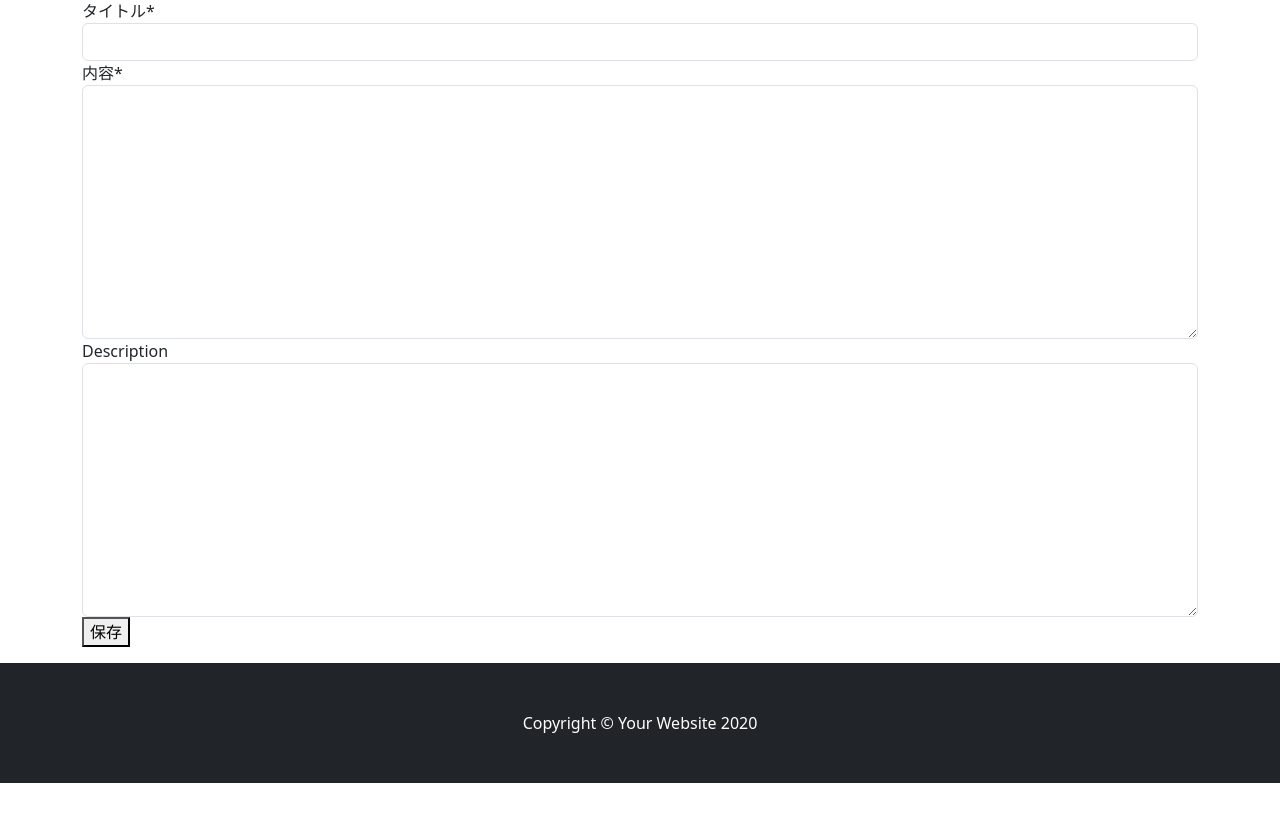
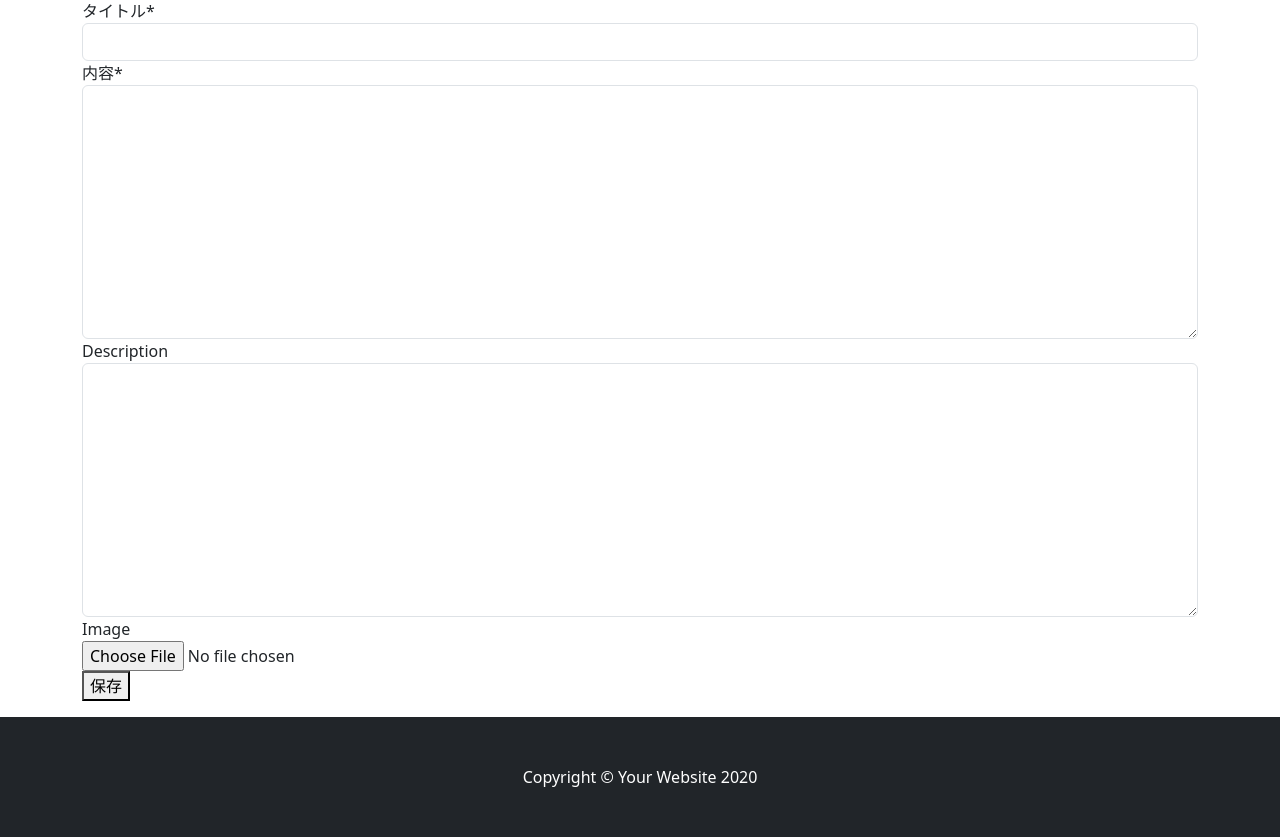
Before and after one commit to tkkj0017/my_recipe_site, a Django app: page /recipe/create in a window 1280 px wide. Shown: the part 57-894 px from the top of the page. Before the commit the page ends 840 px from the top, so only its background shows below. Run offline with Django 3.2, Linux system fonts and the light colour scheme; some libraries are stand-ins or nearby versions.

Commit message:
画像の処理&投稿機能を追加

```diff
--- a/config/urls.py
+++ b/config/urls.py
@@ -15,8 +15,8 @@ Including another URLconf
 """
 from django.contrib import admin
 from django.urls import path, include
-from recipe.views import (
-    RecipeListView, RecipeCreateView, RecipeDetailView, RecipeUpdateView, RecipeDeleteView)
+from django.conf import settings
+from django.conf.urls.static import static
 from lib.views import IndexTemplateView
 
 
@@ -26,4 +26,4 @@ urlpatterns = [
     path('', IndexTemplateView.as_view(), name="index"),
 
     path('recipe/', include("recipe.urls")),
-]
+] + static(settings.MEDIA_URL, document_root=settings.MEDIA_ROOT)
--- a/recipe/models.py
+++ b/recipe/models.py
@@ -1,4 +1,6 @@
 from django.db import models
+from imagekit.models import ImageSpecField
+from imagekit.processors import ResizeToFill
 
 
 class Recipe(models.Model):
@@ -12,8 +14,15 @@ class Recipe(models.Model):
 
     title = models.CharField(verbose_name="タイトル", max_length=200)
     content = models.TextField(verbose_name="内容")
-
     description = models.TextField(blank=True, default="")
-
+    image = models.ImageField(upload_to="images/uploaded", default=None, null=True, blank=True)
     created = models.DateTimeField(auto_now_add=True)
     modified = models.DateTimeField(auto_now=True)
+
+    # 画像処理用フィールド(データベースには登録しない)
+    detail_main = ImageSpecField(
+        source="image",
+        processors=[ResizeToFill(640, 480)],
+        format="jpeg",
+        options={"quality": 80}
+    )
--- a/recipe/templates/recipe/recipe_detail.html
+++ b/recipe/templates/recipe/recipe_detail.html
@@ -9,7 +9,11 @@
             <h1>{{ recipe.title }}</h1>
         </div>
         <div class="col-lg-7">
-            <img src="{% static 'images/01.jpg' %}" width="640" class="img-fluid rounded border">
+            {% if recipe.image %}
+                <img src="{{ recipe.detail_main.url }}" width="640" class="img-fluid rounded border">
+            {% else %}
+                <img src="{% static 'images/01.jpg' %}" width="640" class="img-fluid rounded border">
+            {% endif %}
         </div>
         <div class="col-lg-5">
             <h3>作り方</h3>
--- a/recipe/templates/recipe/recipe_form.html
+++ b/recipe/templates/recipe/recipe_form.html
@@ -3,7 +3,7 @@
 
 {% block body %}
 
-    <form method="post">
+    <form method="post" enctype="multipart/form-data">
         {% csrf_token %}
         {{ form | crispy }}
 
--- a/recipe/views.py
+++ b/recipe/views.py
@@ -11,7 +11,7 @@ class RecipeListView(ListView):
 
 class RecipeCreateView(CreateView):
     model = Recipe
-    fields = ["title", "content", "description"]
+    fields = ["title", "content", "description", "image"]
     success_url = reverse_lazy("recipe:index")
 
     def form_valid(self, form):
@@ -34,7 +34,7 @@ class RecipeDetailView(DetailView):
 
 class RecipeUpdateView(UpdateView):
     model = Recipe
-    fields = ["title", "content", "description"]
+    fields = ["title", "content", "description", "image"]
 
     def get_success_url(self):
         pk = self.kwargs.get("pk")
```
Also changed, not shown: config/settings.py (+8 -4 lines), recipe/templates/recipe/recipe_list.html (+7 -1 lines), recipe/migrations/0003_recipe_image.py (added), recipe/migrations/0004_alter_recipe_image.py (added), recipe/migrations/0005_alter_recipe_image.py (added), 1 other file.
